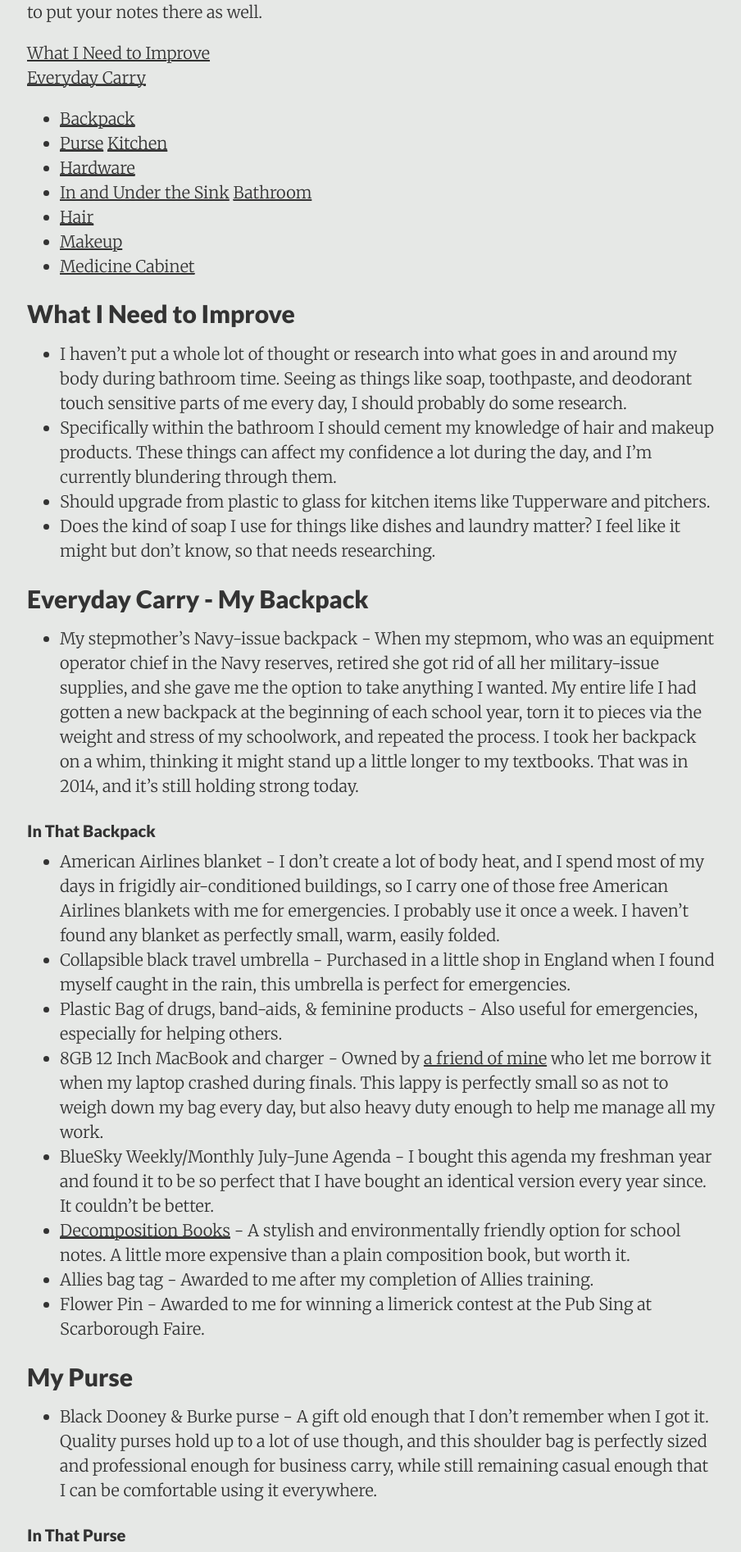
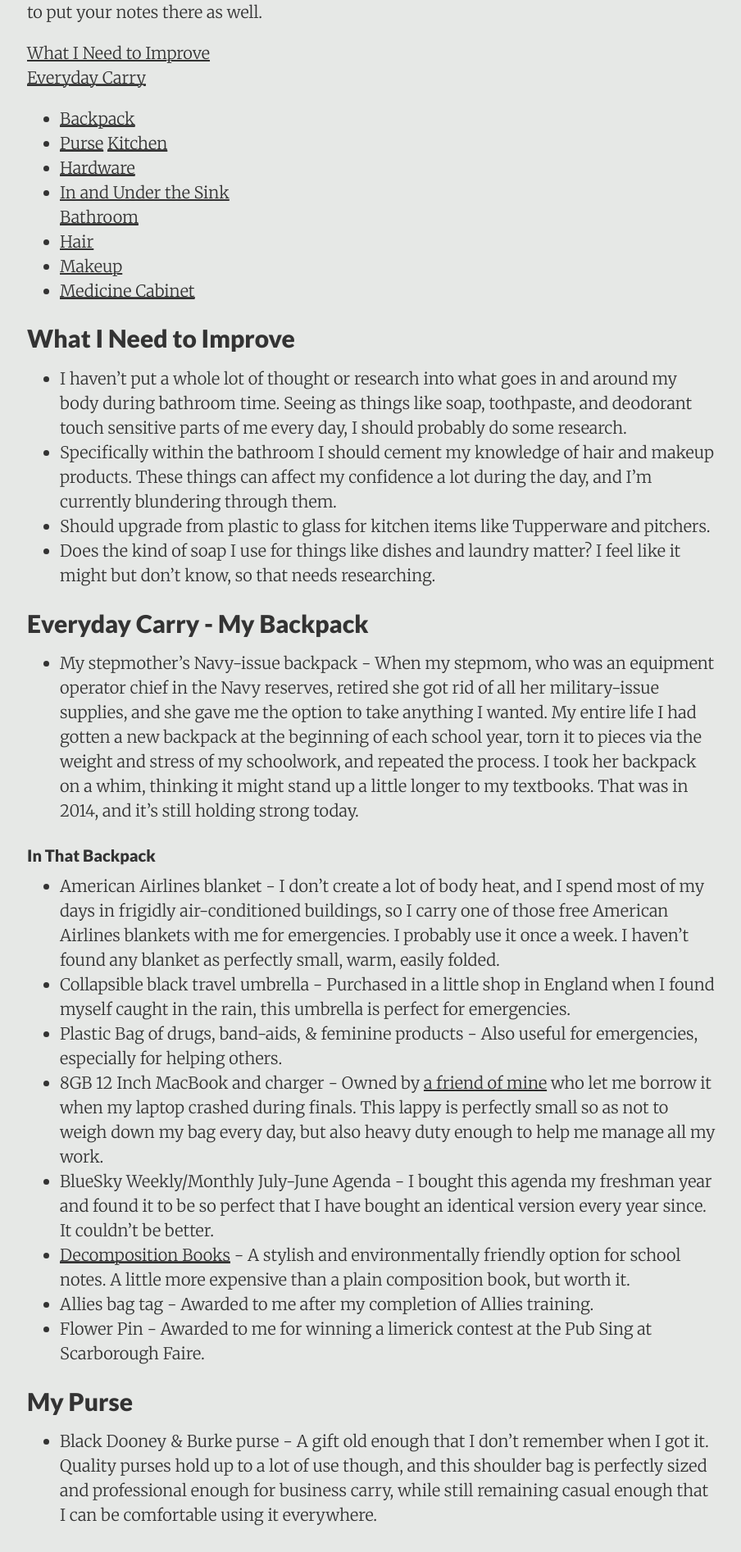
Before and after one commit to DestinyRoseMurphy/DestinyRoseMurphy.github.io, a Jekyll site: the page built from _posts/2017-10-19-Things-I-Kept.md, in a window 1280 px wide. Shown: the part 703-2596 px from the top of the page at 82% size, without its empty margins (187-1091 px from the left). Built offline with Jekyll 4.4.1, drawn with Linux system fonts in a browser that asks for light colours.

Commit message:
Figured out line breaks?

```diff
--- a/_posts/2017-10-19-Things-I-Kept.md
+++ b/_posts/2017-10-19-Things-I-Kept.md
@@ -15,7 +15,7 @@ This list was compiled January 11th, 2018. It's the first iteration of this post
 * [Purse](#Purse)
 [Kitchen](#Kitchen)
 * [Hardware](#Hardware)
-* [In and Under the Sink](#Sink)
+* [In and Under the Sink](#Sink)<br>
 [Bathroom](#Bathroom)
 * [Hair](#Hair)
 * [Makeup](#Makeup)
```
